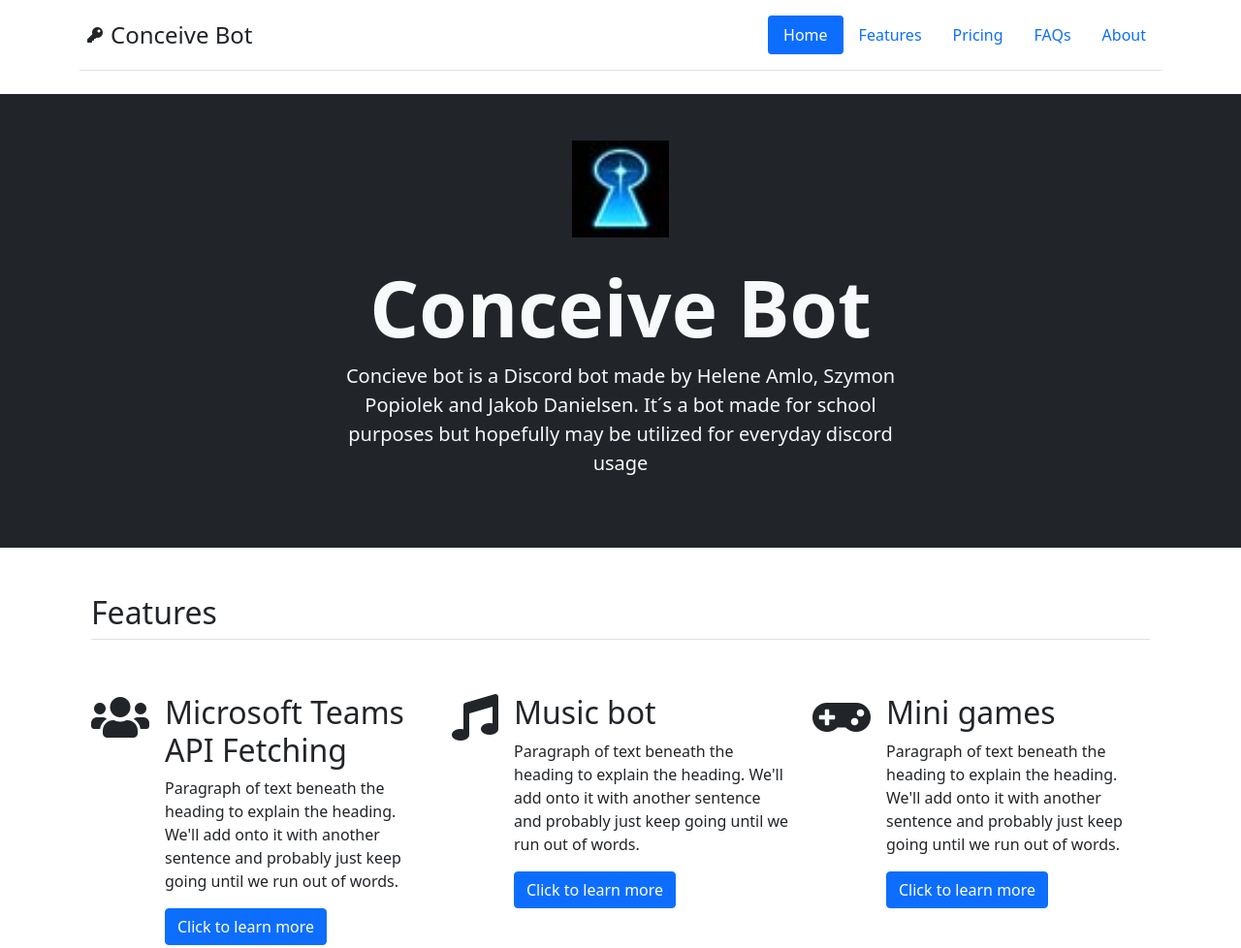
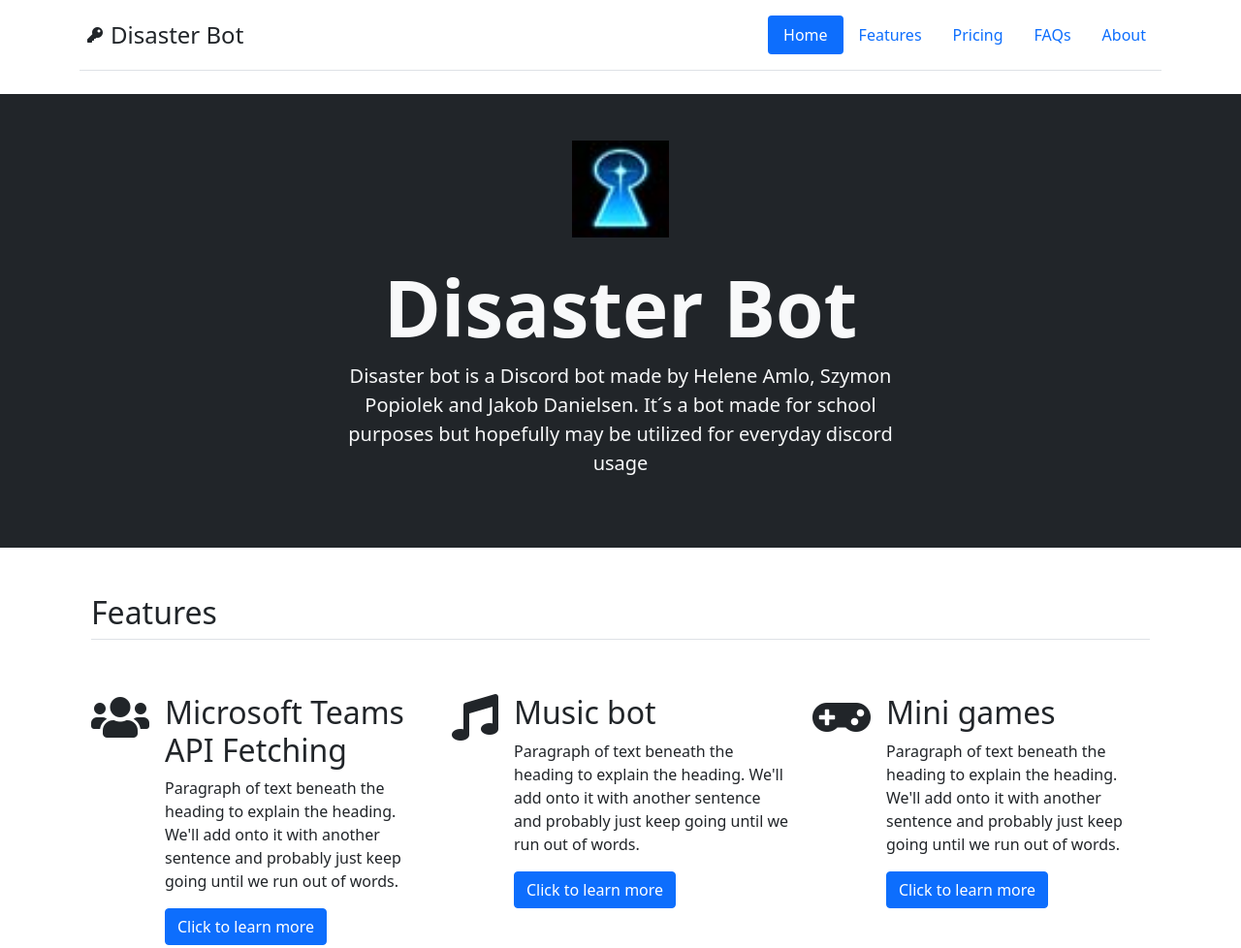
Before and after one commit to JakobDanielsen/Disaster-discord-bot-, a plain HTML site: page index.html in a window 1280 px wide. Shown: the top 978 px of the page at 97% size. Drawn offline with nearby package versions, Linux system fonts and the light colour scheme.

Commit message:
Bot name change + sandbox changes

```diff
--- a/index.html
+++ b/index.html
@@ -19,7 +19,7 @@
             <header class="d-flex flex-wrap justify-content-center py-3 mb-4 border-bottom">
               <a href="/" class="d-flex align-items-center mb-3 mb-md-0 me-md-auto text-dark text-decoration-none">
                 <i class="fas fa-key px-2"></i>
-                <span class="fs-4">Conceive Bot</span>
+                <span class="fs-4">Disaster Bot</span>
               </a>
 
               <ul class="nav nav-pills">
@@ -38,10 +38,10 @@
     <section id="hero" class="bg-dark text-light">
 
     <div class="px-4 py-5 text-center">
-        <img class="d-block mx-auto mb-4" src="ea2.jpeg" alt="Conceive bot logo" height="100px">
-        <h1 class="display-1 fw-bold">Conceive Bot</h1>
+        <img class="d-block mx-auto mb-4" src="ea2.jpeg" alt="Disaster bot logo" height="100px">
+        <h1 class="display-1 fw-bold">Disaster Bot</h1>
         <div class="col-lg-6 mx-auto">
-          <p class="lead mb-4">Concieve bot is a Discord bot made by <b> Helene Amlo, Szymon Popiolek and Jakob Danielsen.</b> It´s a bot made for school purposes but hopefully may be utilized for everyday discord usage</p>
+          <p class="lead mb-4">Disaster bot is a Discord bot made by <b> Helene Amlo, Szymon Popiolek and Jakob Danielsen.</b> It´s a bot made for school purposes but hopefully may be utilized for everyday discord usage</p>
           <div class="d-grid gap-2 d-sm-flex justify-content-sm-center">
             <!-- <button type="button" class="btn btn-primary btn-lg px-4 gap-3">Primary button</button>
             <button type="button" class="btn btn-outline-secondary btn-lg px-4">Secondary</button> -->
```
Also changed, not shown: sandbox.js (+8 -0 lines).
